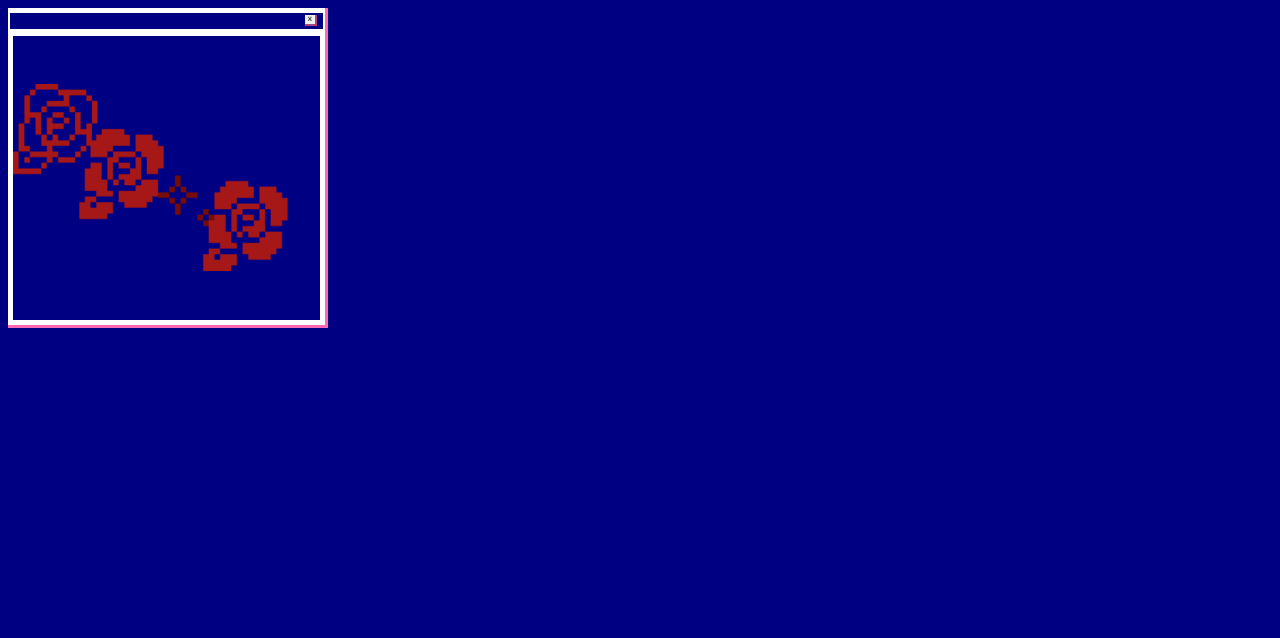
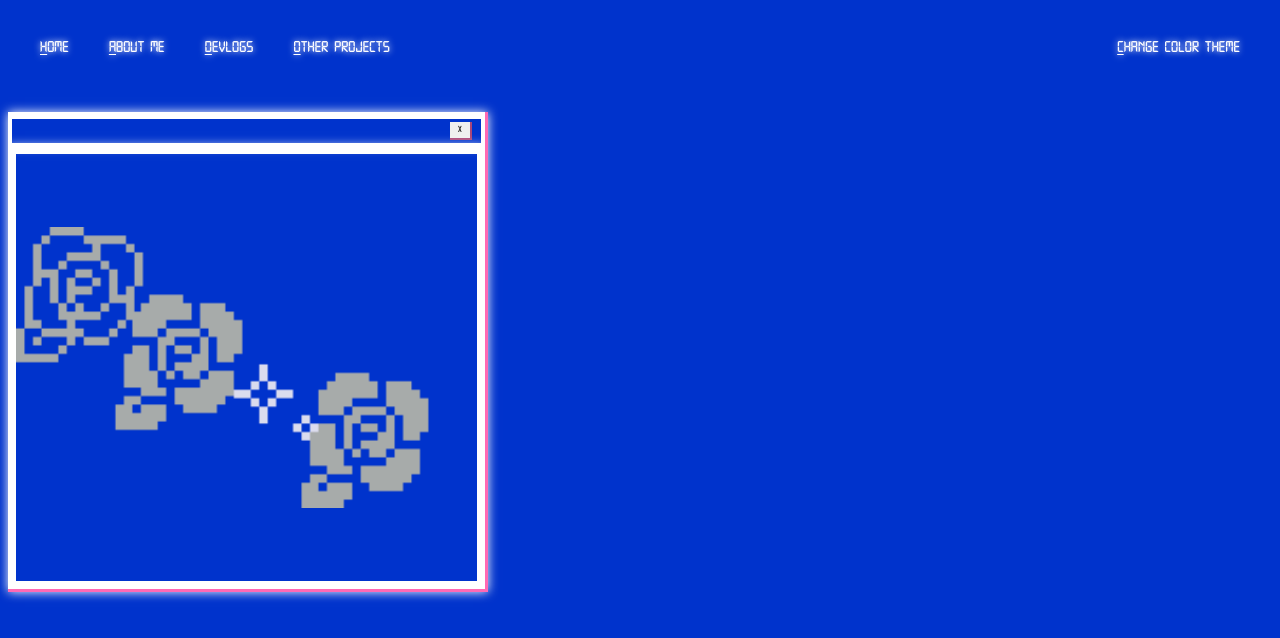
Before and after one commit to nicole-santana/HyperPixel, a React (Vite) app in the folder HyperPixel/: page / in a window 1280 px wide. Shown: the top 638 px of the page. Built offline with nearby package versions, Linux system fonts and the light colour scheme.

Commit message:
componente do header concluido

```diff
--- a/HyperPixel/src/App.jsx
+++ b/HyperPixel/src/App.jsx
@@ -1,10 +1,14 @@
 import Card from "./Components/Card";
-import img from "/src/assets/img/home/sb-rosas-home/Rosas-vermelho.png";
+import Header from "./Components/Header";
+import img from "/src/assets/img/home/sb-rosas-home/Rosas-windows.png";
 
 export default function App(){
     return(
         <div>
-            <Card width={20} height={20} src={img} />
+            <Header/>
+            <Card width={30} height={30} src={img} />
+
+
         </div>
     )
 }
--- a/HyperPixel/src/Components/CSS/colors.css
+++ b/HyperPixel/src/Components/CSS/colors.css
@@ -1,25 +1,38 @@
 @import './themes.css';
 
-html {
-    background-color: #000083;
+body {
+    background-color: var(--background);
+}
+
+/* -------------------------------------------card----------------------------------------------------------------------- */
+
+.Card {
+    border-bottom-color:  var(--margem-card);
+    border-right-color: var(--margem-card);
+    box-shadow: var(--drop-shadow);
 }
 
 .ParteSuperiorCard, .ParteInferiorCard{
     border-color: var(--card);
-
-}
-.Card {
-    border-bottom-color:  var(--margem-card);
-    border-right-color: var(--margem-card);
+    box-shadow: var(--drop-shadow);
 }
 
 .Card button {
     border-width: 0 2px 2px 0;
     border-color: var(--margem-card);
+
 }
 
 button span {
     font-family: var(--texto-home);
+}
 
 
+/* --------------------------------------------header----------------------------------------------------------------------- */
+
+.Header a, .Header button {
+    font-family: var(--texto-home);
+    color: var(--texto);
+    text-shadow: var(--drop-shadow-texto);
+
 }
--- a/HyperPixel/src/Components/CSS/global.css
+++ b/HyperPixel/src/Components/CSS/global.css
@@ -1,3 +1,10 @@
+body {
+    cursor: wait;
+}
+
+
+/* --------------------------------------------card----------------------------------------------------------------------- */
+
 .Card,  .ParteSuperiorCard, .ParteInferiorCard {
     display: flex;
     flex-direction: column;
@@ -10,17 +17,18 @@
     border-top: none;
     border-left: none;
     justify-content: center;
+    cursor: zoom-in;
 }
 
 .Card button {
-    width: 0.5rem;
-    height: 0.5rem;
-    padding: 0.3rem;
+    width: auto;
+    height: auto;
+    padding: 0.5rem;
 
     align-self: flex-end;
 
     margin-right: 2%;
-    margin-block: 0.5%;
+    margin-block: auto;
     line-height: 0;
 
     border-radius: 0;
@@ -43,3 +51,44 @@
     margin: auto;
 
 }
+
+/* --------------------------------------------header----------------------------------------------------------------------- */
+
+.Header {
+
+    margin: 2.5rem 2rem 3.5rem 2rem;
+
+    display:flex;
+    justify-content: space-between;
+    flex-direction: row;
+
+}
+
+.Header a, .Header button {
+    text-decoration: none;
+    font-size: 1rem;
+    line-height: auto;
+
+
+
+}
+.Header button {
+    background: none;
+    border: none;
+
+
+    padding: 0;
+    margin: 0;
+}
+
+.Header span{
+    text-decoration: underline;
+    text-decoration-thickness: 1px;
+    text-underline-offset: 1.5px;
+}
+
+.Pages {
+    display: flex;
+    justify-content: space-between;
+    gap: 2.5rem;
+}
--- a/HyperPixel/src/Components/CSS/themes.css
+++ b/HyperPixel/src/Components/CSS/themes.css
@@ -14,12 +14,13 @@
 
 :root {
     /*geral*/
-    --texto: #23434c;
-    --texto-home: 'W95FA';
+    --texto: #fff;
+    --texto-home: 'Tech';
     --background: #03c;
     --fonte-p: 'W95FA', sans-serif;
     --fonte-footer:  'W95FA', sans-serif;
-    --drop-shadow: drop-shadow(0 0 1rem var(--texto));
+    --drop-shadow-texto: 0 0 6px white;
+    --drop-shadow: 0 0 10px var(--texto);
 
     /*imagens e figuras*/
     --img-caveira: "aa";
@@ -46,6 +47,7 @@
     --background: #1A0D0D;
     --fonte-p:  'W95FA', sans-serif;
     --fonte-footer:  'Tech', 'W95FA', sans-serif;
+    --drop-shadow-texto: text-shadow: 0 0 6px white;
     --drop-shadow: drop-shadow(0 0 1rem #A61717);
 
 
@@ -64,7 +66,8 @@
     --background: #000083;
     --fonte-p:  'W95FA', sans-serif;
     --fonte-footer:  'W95FA', sans-serif;
-    --drop-shadow: drop-shadow(0);
+    --drop-shadow-texto: none;
+    --drop-shadow: none;
 
     /*card*/
     --card:  #DBDCEE;
@@ -80,7 +83,8 @@
     --background: #000000;
     --fonte-p:  'W95FA', sans-serif;
     --fonte-footer:  'W95FA', sans-serif;
-    --drop-shadow: drop-shadow(0);
+     --drop-shadow-texto: none;
+    --drop-shadow: none;
 
 
     /*imagens e figuras*/
--- /dev/null
+++ b/HyperPixel/src/Components/Header.jsx
@@ -0,0 +1,18 @@
+export default function Header(){
+    return(
+        <div className="Header">
+
+            <div className="Pages">
+                <a href=""><span>H</span>ome</a>
+                <a href=""><span>A</span>bout Me</a>
+                <a href=""><span>D</span>evlogs</a>
+                <a href=""><span>O</span>ther projects</a>
+            </div>
+
+
+            <button><span>C</span>hange color theme</button>
+        </div>
+
+
+    )
+}
```
